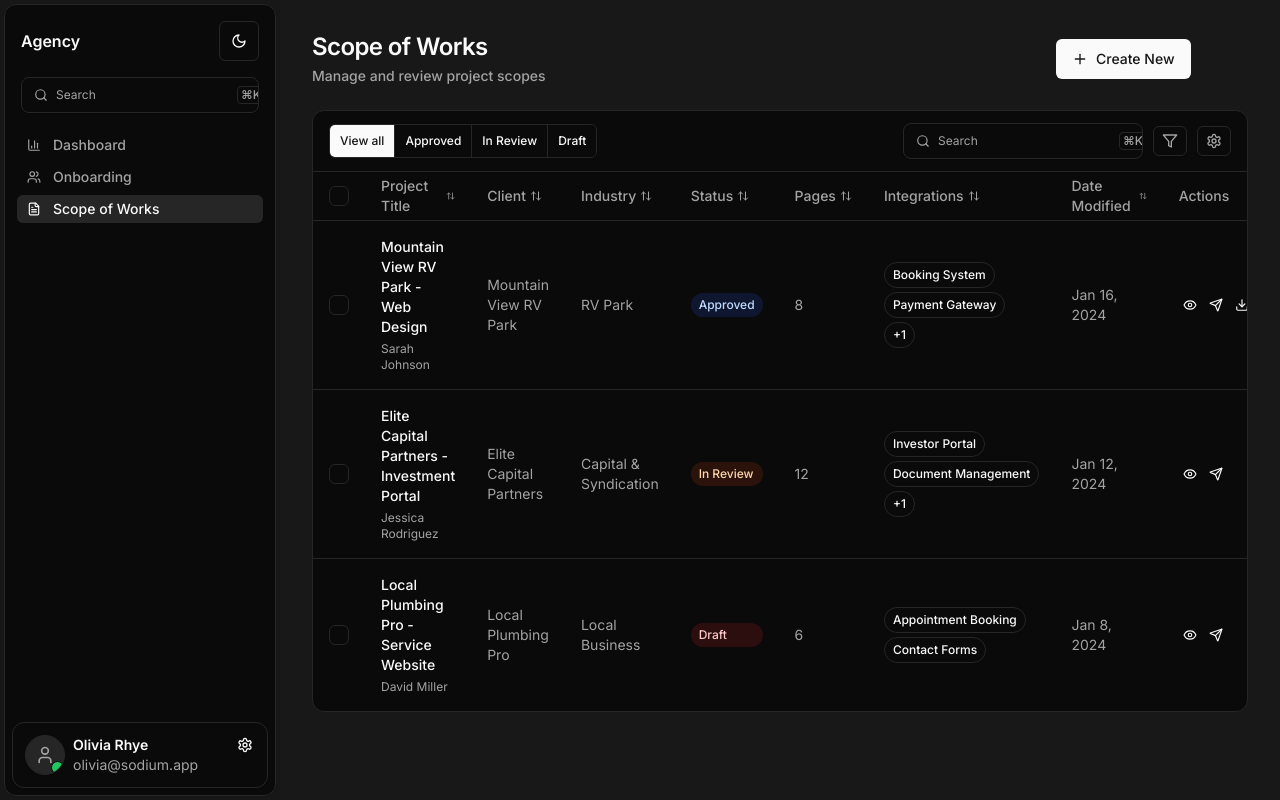
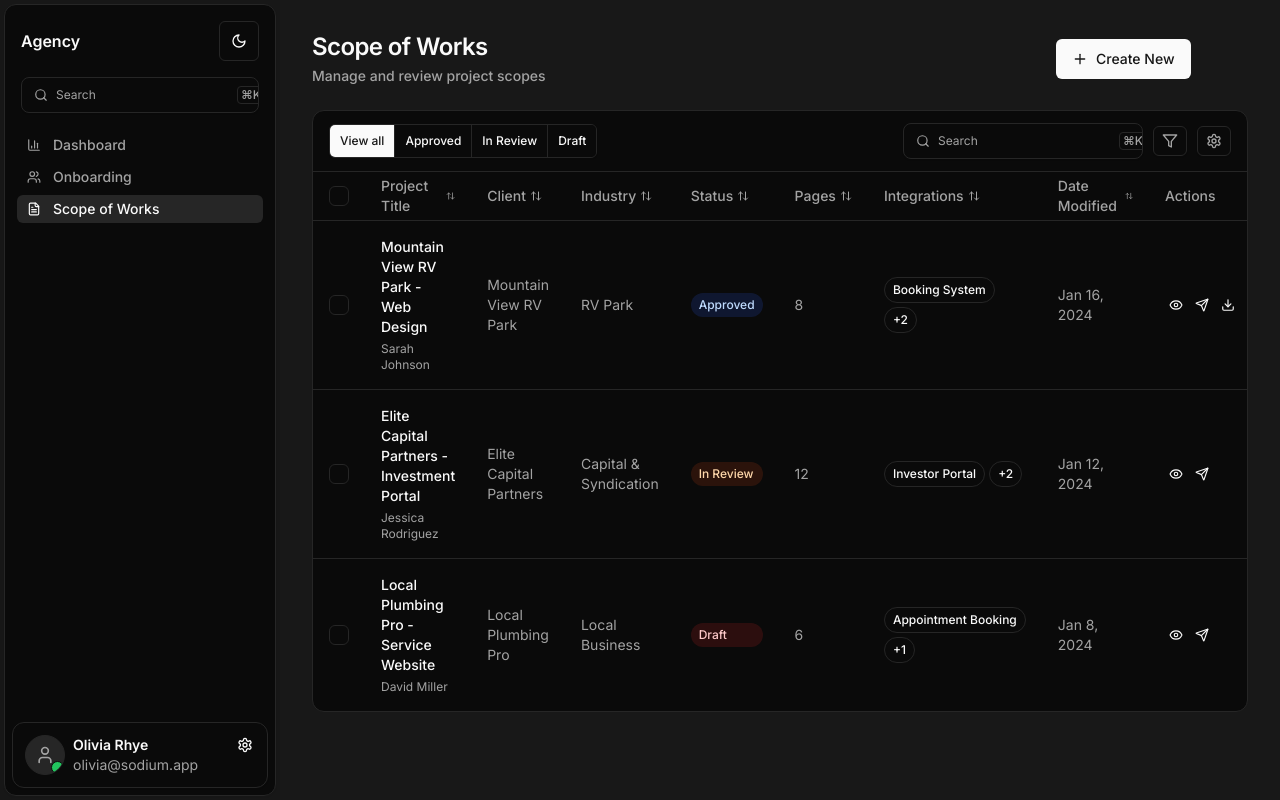
Before and after one commit to parkwebdev/parkweb-sak, a React (Vite) app: page /scope-of-works in a window 1280 px wide. Built offline with nearby package versions, Linux system fonts and the light colour scheme.

Commit message:
Refactor integrations column tags

```diff
--- a/src/pages/ScopeOfWorks.tsx
+++ b/src/pages/ScopeOfWorks.tsx
@@ -668,15 +668,28 @@ const ScopeOfWorks = () => {
                           {showColumns.integrations && (
                             <TableCell>
                               <div className="flex flex-wrap gap-1">
-                                {sow.integrations.slice(0, 2).map((integration) => (
-                                  <Badge key={integration} variant="outline" className="text-xs">
-                                    {integration}
+                                {sow.integrations.length > 0 && (
+                                  <Badge variant="outline" className="text-xs">
+                                    {sow.integrations[0]}
                                   </Badge>
-                                ))}
-                                {sow.integrations.length > 2 && (
-                                  <Badge variant="outline" className="text-xs">
-                                    +{sow.integrations.length - 2}
-                                  </Badge>
+                                )}
+                                {sow.integrations.length > 1 && (
+                                  <DropdownMenu>
+                                    <DropdownMenuTrigger asChild>
+                                      <Badge variant="outline" className="text-xs cursor-pointer hover:bg-accent">
+                                        +{sow.integrations.length - 1}
+                                      </Badge>
+                                    </DropdownMenuTrigger>
+                                    <DropdownMenuContent align="start" className="w-48 z-50">
+                                      <DropdownMenuLabel>All Integrations</DropdownMenuLabel>
+                                      <DropdownMenuSeparator />
+                                      {sow.integrations.map((integration, index) => (
+                                        <DropdownMenuItem key={integration} className="text-xs">
+                                          {integration}
+                                        </DropdownMenuItem>
+                                      ))}
+                                    </DropdownMenuContent>
+                                  </DropdownMenu>
                                 )}
                               </div>
                             </TableCell>
```
